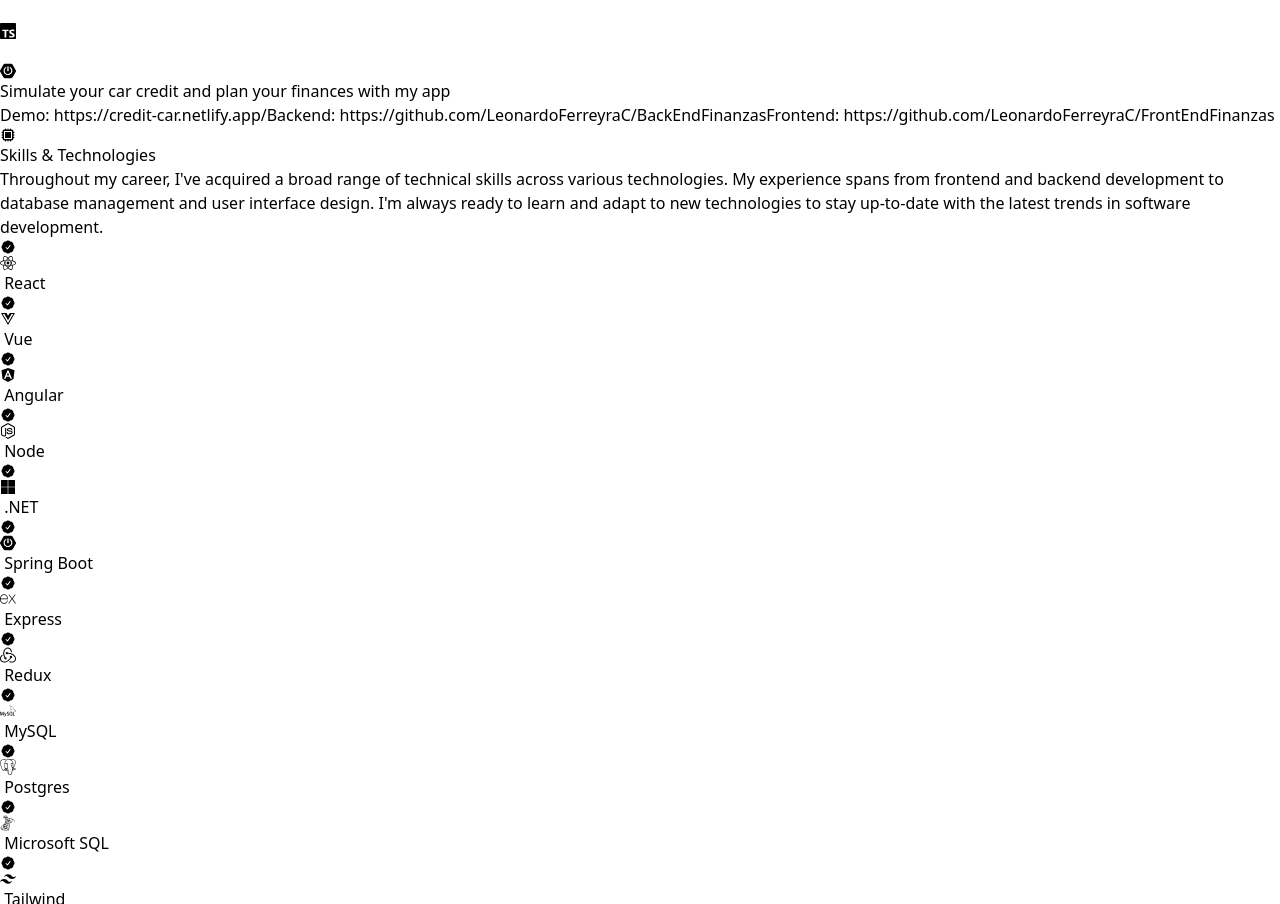
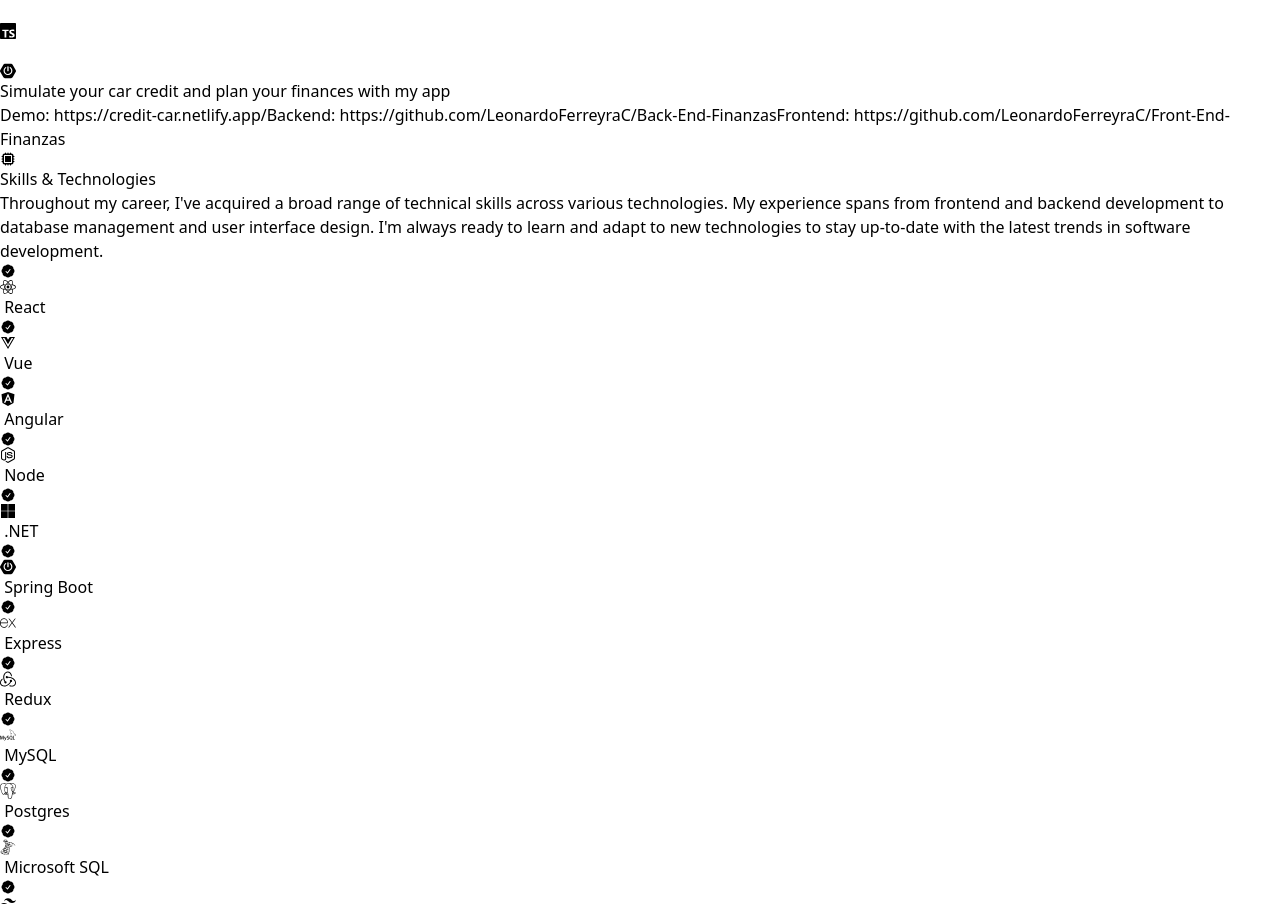
Before and after one commit to ljferreyrac/my-portfolio, a React (Vite) app: page / in a window 1280 px wide. Shown: the part 3517-4421 px from the top of the page. Built offline with nearby package versions, Linux system fonts and the light colour scheme.

Commit message:
FIX: Changing URL of some projects repo

```diff
--- a/src/components/Education.jsx
+++ b/src/components/Education.jsx
@@ -57,9 +57,9 @@
             </div>
           ))}
         </div>
-        <div className="flex flex-wrap -m-4">
+        <div className="flex justify-center flex-wrap -m-4">
           {studentProjects.map((project) => (
-              <div className="flex relative m-8 w-80 lg:w-5/12" key={project.image}>
+              <div className="flex relative m-6 w-80 lg:w-5/12 lg:m-8" key={project.image}>
                 <img
                   alt="gallery"
                   className="absolute inset-0 w-full h-full object-cover object-center"
--- a/src/components/Projects.jsx
+++ b/src/components/Projects.jsx
@@ -16,9 +16,9 @@
           Feel free to explore!
           </p>
         </div>
-        <div className="flex flex-wrap -m-4">
+        <div className="flex flex-wrap justify-center -m-4">
           {projects.map((project) => (
-              <div className="flex relative m-8 w-80 lg:w-5/12" key={project.image}>
+              <div className="flex relative m-6 w-80 lg:w-5/12 lg:m-8" key={project.image}>
                 <img
                   alt="gallery"
                   className="absolute inset-0 w-full h-full object-cover object-center"
--- a/src/data/dataProjects.jsx
+++ b/src/data/dataProjects.jsx
@@ -105,9 +105,9 @@
                 <SiSpringboot className="h-auto text-4xl"/>
             </>,
         linkDemo: 'https://credit-car.netlify.app/',
-        backendRepo: 'https://github.com/LeonardoFerreyraC/BackEndFinanzas',
-        frontendRepo: 'https://github.com/LeonardoFerreyraC/FrontEndFinanzas',
+        backendRepo: 'https://github.com/LeonardoFerreyraC/Back-End-Finanzas',
+        frontendRepo: 'https://github.com/LeonardoFerreyraC/Front-End-Finanzas',
         image: 'https://res.cloudinary.com/x-app-react-x/image/upload/v1708712501/portfolio/cb2ca674-5889-4489-96cb-cd63d1f4bf45.png',
         description: 'Simulate your car credit and plan your finances with my app'
-    },
+    }
 ]
```
